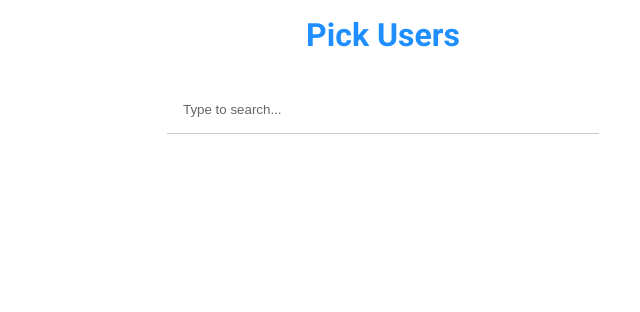
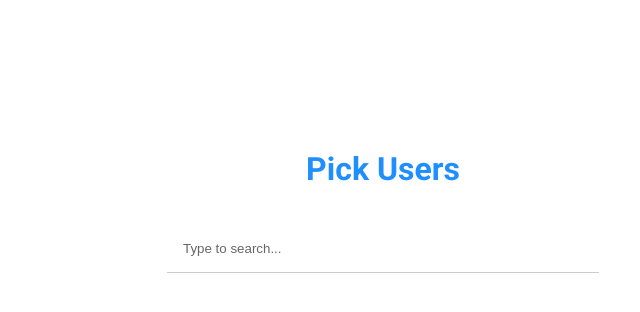
Before and after one commit to utkar-sh-ukla/Multiselect-Dropdown, a React (Create React App) app: page / in a window 1280 px wide. Shown: the top 312 px of the page, without its empty margins (257-897 px from the left). Built offline with nearby package versions, Linux system fonts and the light colour scheme.

Commit message:
enhancement: add top margin to component

```diff
--- a/src/App.css
+++ b/src/App.css
@@ -4,11 +4,11 @@
 
 .App {
   text-align: center;
+  margin-top: 150px;
 }
 
 .heading {
   font-size: 2rem;
   font-weight: 600;
-  margin: 1rem 0;
   color: var(--heading-color);
 }
```
